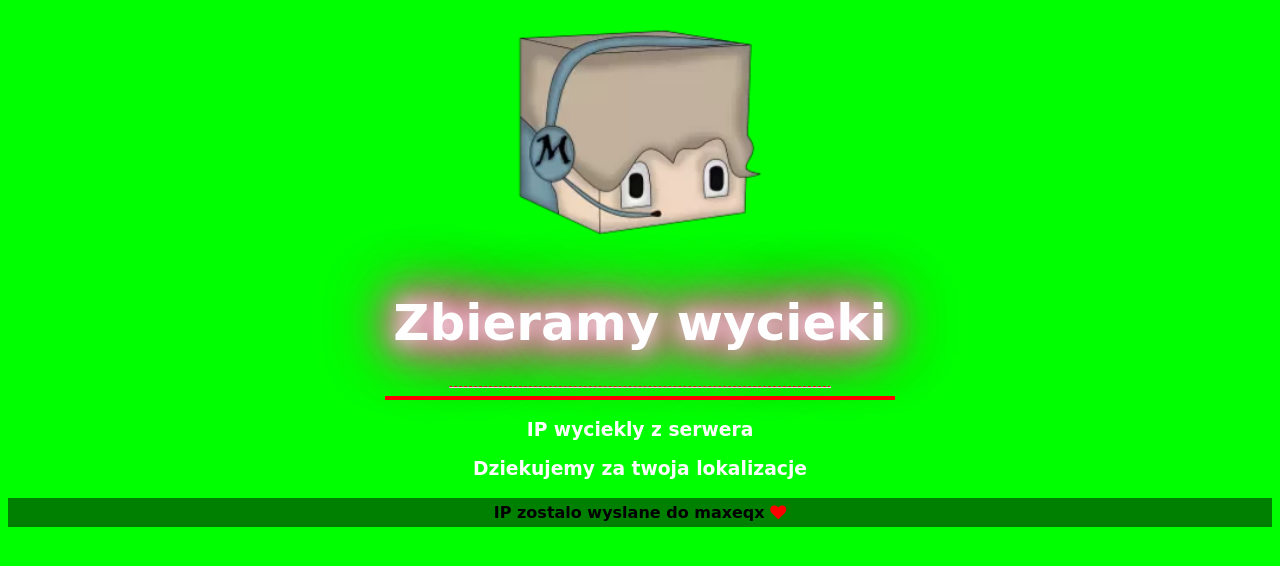
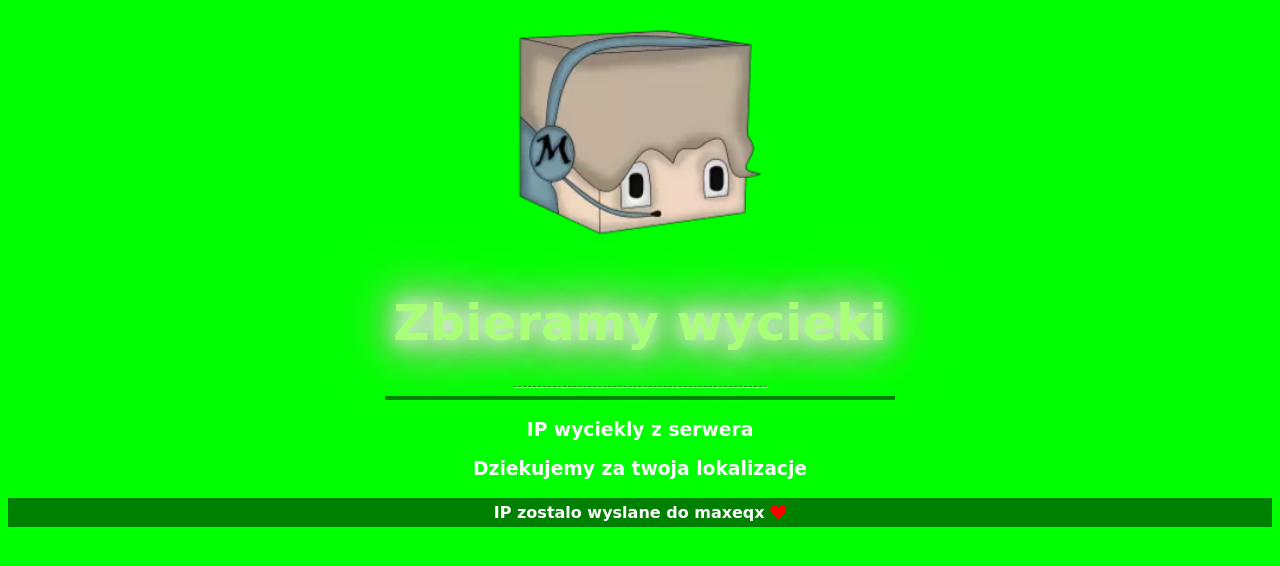
Before and after one commit to maxeqxfifi/paczka, a plain HTML site: page index.html in a window 1280 px wide. Drawn offline with nearby package versions, Linux system fonts and the light colour scheme; no server answers.

Commit message:
Update style.css

```diff
--- a/style.css
+++ b/style.css
@@ -12,32 +12,32 @@ body {
 
 	.glow {
 		font-size: 50px;
-		color: rgb(254, 254, 254);
+		color: rgb(169, 255, 120);
 		text-align: center;
 		animation: glow 1s ease-in-out infinite alternate;
 	  }
 
 	  @-webkit-keyframes glow {
 		from {
-		  text-shadow: 0 0 10px #fff, 0 0 20px #fff, 0 0 30px #e60073, 0 0 40px #e60073, 0 0 50px #e60073, 0 0 60px #e60073, 0 0 70px #e60073;
+		  text-shadow: 0 0 10px #fff, 0 0 20px #fff, 0 0 30px #c6ffa6, 0 0 40px #c6ffa6, 0 0 50px #c6ffa6, 0 0 60px #c6ffa6, 0 0 70px #c6ffa6;
 		}
 
 		to {
-		  text-shadow: 0 0 20px #fff, 0 0 30px #ff4da6, 0 0 40px #ff4da6, 0 0 50px #ff4da6, 0 0 60px #ff4da6, 0 0 70px #ff4da6, 0 0 80px #ff4da6;
+		  text-shadow: 0 0 20px #fff, 0 0 30px #a9c997, 0 0 40px #a9c997, 0 0 50px #a9c997, 0 0 60px #a9c997, 0 0 70px #a9c997, 0 0 80px #a9c997;
 		}
 	  }
 
 hr.hr1 {
-		border-top: 1px dashed red;
-		width: 30%;
+		border-top: 1px dashed green;
+		width: 20%;
 	  }
 hr.hr2 {
-		border: 2px solid red;
+		border: 2px solid green;
 		width: 40%;
 	  }
 .heading { color: #fff;}
 .ip-address p{
-		color: red;
+		color: #62b368;
 		font-weight: bold;
 	}
 #demo {color: red;}
@@ -47,6 +47,7 @@ hr.hr2 {
 			background-color: green;
 			font-weight: bold;
 			text-align: center;
+			color: white;
 		}
 .footer i
 {
```
